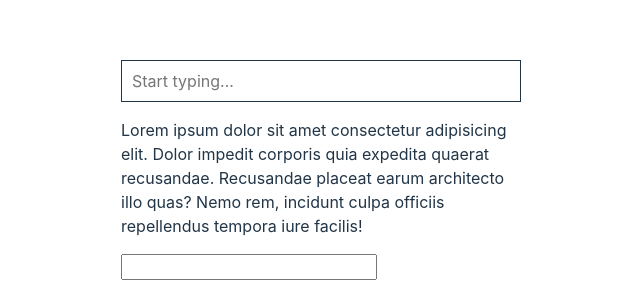
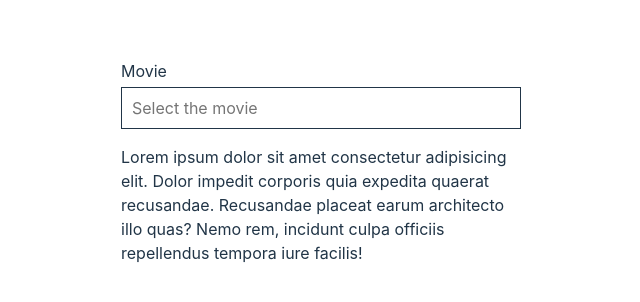
Before and after one commit to zarcode/react-autocomplete, a React (Vite) app: page / in a window 1280 px wide. Shown: the part 230-532 px from the top of the page, without its empty margins (319-959 px from the left). Built offline with nearby package versions, Linux system fonts and the light colour scheme.

Commit message:
feat: more props and accessibility
Added placeholder and label props and improved accessibility.

```diff
--- a/src/App.tsx
+++ b/src/App.tsx
@@ -11,7 +11,7 @@ function App() {
         architecto illo quas? Nemo rem, incidunt culpa officiis repellendus
         tempora iure facilis!
       </p>
-      <input />
+      {/* <input /> */}
     </div>
   );
 }
--- a/src/AsyncAutocomplete.tsx
+++ b/src/AsyncAutocomplete.tsx
@@ -80,6 +80,8 @@ function AsyncAutocomplete() {
 
   return (
     <Autocomplete
+      label="Movie"
+      placeholder="Select the movie"
       options={options}
       value={value}
       onChange={(_, value) => setValue(value)}
--- a/src/Autocomplete/Autocomplete.module.css
+++ b/src/Autocomplete/Autocomplete.module.css
@@ -14,6 +14,16 @@
     display: block;
     padding: 10px;
     border: 1px solid var(--text-color);
+}
+
+.autocomplete__input:focus {
+    outline: 2px solid #4A90E2; /* Blue outline for clarity */
+    outline-offset: 2px;
+}
+
+.autocomplete__label {
+    display: block;
+    margin-bottom: 4px;
 }
 
 .autocomplete__dropdown {
--- a/src/Autocomplete/Autocomplete.tsx
+++ b/src/Autocomplete/Autocomplete.tsx
@@ -2,6 +2,8 @@ import React, { useEffect, useRef, useState } from "react";
 import styles from "./Autocomplete.module.css";
 
 interface AutocompleteProps<Value> {
+  label?: string;
+  placeholder?: string;
   options: Value[];
   value: Value;
   onChange?: (event: React.SyntheticEvent, value: Value | null) => void;
@@ -15,6 +17,8 @@ function defaultGetOptionLabel<V>(option: V): string {
 
 export default function Autocomplete<V>(props: AutocompleteProps<V>) {
   const {
+    label,
+    placeholder = "Type here...",
     options,
     value,
     onChange,
@@ -109,20 +113,38 @@ export default function Autocomplete<V>(props: AutocompleteProps<V>) {
 
   return (
     <div className={styles.autocomplete}>
+      {label ? (
+        <label
+          htmlFor="autocomplete_input"
+          className={styles.autocomplete__label}
+        >
+          {label}
+        </label>
+      ) : null}
       <input
+        id="autocomplete_input"
         value={inputValue}
         type="text"
-        className={styles["autocomplete__input"]}
-        placeholder="Start typing..."
+        className={styles.autocomplete__input}
+        placeholder={placeholder}
         onChange={handleInputChange}
         onKeyDown={handleKeyDown}
         onBlur={handleBlur}
+        autoComplete="off"
+        role="combobox"
+        aria-expanded={showDropdown}
+        aria-autocomplete="both"
       />
       {showDropdown && (
-        <ul ref={dropdownRef} className={styles["autocomplete__dropdown"]}>
+        <ul
+          ref={dropdownRef}
+          role="listbox"
+          className={styles.autocomplete__dropdown}
+        >
           {options.map((option, index) => (
             <li
               key={index}
+              role="option"
               className={
                 selectedIndex === index
                   ? `${styles["autocomplete__dropdown-item"]} ${styles["autocomplete__dropdown-item--selected"]}`
@@ -135,6 +157,7 @@ export default function Autocomplete<V>(props: AutocompleteProps<V>) {
               }}
               onClick={handleOptionSelect(option)}
               onMouseEnter={handleMouseEnter}
+              aria-selected={selectedIndex === index}
             >
               {getOptionLabel(option)}
             </li>
```
